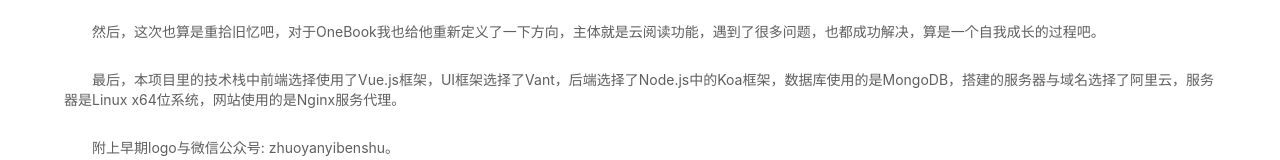
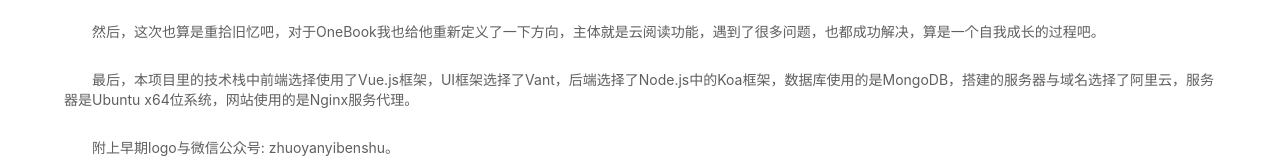
Before and after one commit to Super-GZY/OneBook, a Vue app: page /about in a window 1280 px wide. Shown: the part 386-546 px from the top of the page. Built offline with nearby package versions, Linux system fonts and the light colour scheme; sample sign-in values are in the browser's storage; what vue-touch would draw is missing.

Commit message:
content modified

```diff
--- a/src/views/About/About.vue
+++ b/src/views/About/About.vue
@@ -7,7 +7,7 @@
         首先，OneBook书城这一想法起源于我大二时开的一门专业课——《网页设计》，由于当时课程设计的需要，我们被分到了不同的小组，要求作出一个不限类型的功能网站出来，而我这一组同意了我做书城的想法，因为当时的“技术人员“也就一两个😂。但由于当时技术的局限性，做出来的网站只是一些静态的页面并且风格是仿照的网易云阅读，用的编辑器也还是远古的DW。可我们的功能也还是很全面的，绘制了网站早期Logo，也申请了微信公众号，但由于“学业”繁忙，后期的也就没在更新了,公众号我会放在会面。
       </p>
       <p>然后，这次也算是重拾旧忆吧，对于OneBook我也给他重新定义了一下方向，主体就是云阅读功能，遇到了很多问题，也都成功解决，算是一个自我成长的过程吧。</p>
-      <p>最后，本项目里的技术栈中前端选择使用了Vue.js框架，UI框架选择了Vant，后端选择了Node.js中的Koa框架，数据库使用的是MongoDB，搭建的服务器与域名选择了阿里云，服务器是Linux x64位系统，网站使用的是Nginx服务代理。</p>
+      <p>最后，本项目里的技术栈中前端选择使用了Vue.js框架，UI框架选择了Vant，后端选择了Node.js中的Koa框架，数据库使用的是MongoDB，搭建的服务器与域名选择了阿里云，服务器是Ubuntu x64位系统，网站使用的是Nginx服务代理。</p>
       <p>附上早期logo与微信公众号: zhuoyanyibenshu。</p>
       <img src="../../assets/early_logo.jpeg" style="width:1.2rem">
     </div>
```
